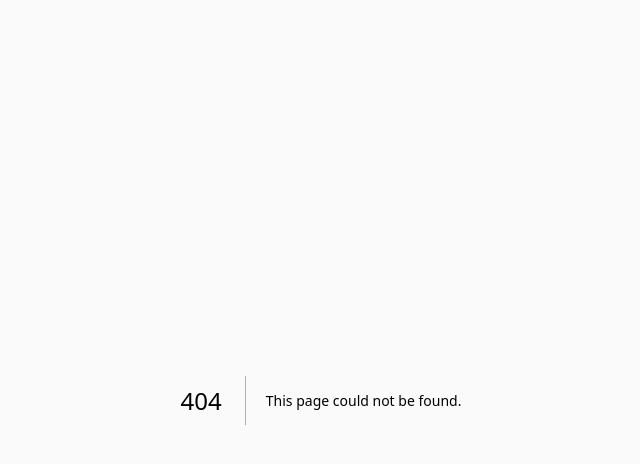
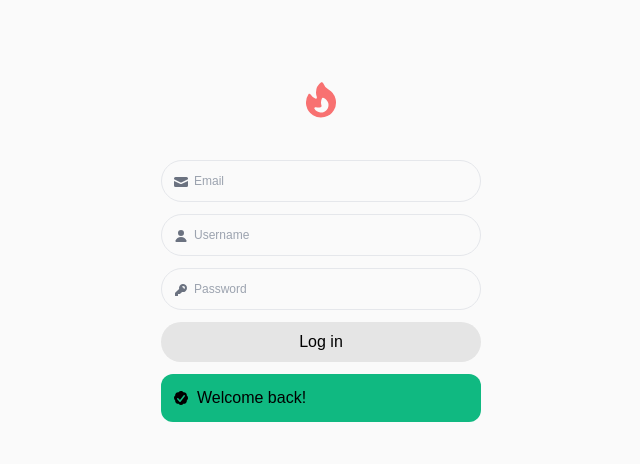
Before and after one commit to jxxxxe/nextJS_form_assignment, a Next.js app: page /log-in in a window 1280 px wide. Before the commit this address had no page. Shown: the top 464 px of the page, without its empty margins (319-959 px from the left). Built offline with nearby package versions, Linux system fonts and the light colour scheme.

Commit message:
Refactor: 로그인 에러메세지 관련 리팩토링 및 log-in 페이지로 명명

```diff
--- a/app/components/ErrorMessage.tsx
+++ /dev/null
@@ -1,7 +0,0 @@
-import { PropsWithChildren } from "react";
-
-const ErrorMessage = ({ children }: PropsWithChildren) => {
-  return <div className="text-red-500 text-xs ml-3 mt-1">{children}</div>;
-};
-
-export default ErrorMessage;
--- a/app/components/Input.tsx
+++ b/app/components/Input.tsx
@@ -1,10 +1,21 @@
 import { InputHTMLAttributes } from "react";
 
-export default function Input(props: InputHTMLAttributes<HTMLInputElement>) {
+interface inputPros extends InputHTMLAttributes<HTMLInputElement> {
+  errorMessages?: string[];
+}
+
+export default function Input(props: inputPros) {
   return (
-    <input
-      {...props}
-      className="w-full pl-8 py-3 border rounded-full text-xs bg-transparent p-1 outline-none focus:ring-2 focus:ring-offset-2 focus:ring-neutral-300 focus:border-neutral-200"
-    />
+    <div className="flex flex-col gap-1">
+      <input
+        {...props}
+        className="pl-8 py-3 border rounded-full text-xs bg-transparent p-1 outline-none focus:ring-2 focus:ring-offset-2 focus:ring-neutral-300 focus:border-neutral-200"
+      />
+      {props.errorMessages?.map((errorMessage: string, idx: number) => (
+        <div key={idx} className="w-50 text-red-500 text-xs ml-3 mt-1">
+          {errorMessage}
+        </div>
+      ))}
+    </div>
   );
 }
--- a/app/actions.ts
+++ b/app/log-in/actions.ts
@@ -1,12 +1,6 @@
 "use server";
 
 import { z } from "zod";
-
-export interface UserData {
-  emailError?: string[];
-  nameError?: string[];
-  passwordError?: string[];
-}
 
 const userSchema = z.object({
   email: z.string().endsWith("zod.com", "Only @zod.com emails are allowed."),
@@ -17,10 +11,7 @@ const userSchema = z.object({
     .regex(/\d/, "Password should contain at least one number (0123456789)."),
 });
 
-export async function handleForm(
-  prevState: boolean | UserData | null,
-  formData: FormData
-) {
+export async function loginAction(_: any, formData: FormData) {
   await new Promise((resolve) => {
     setTimeout(resolve, 2000);
   });
@@ -34,14 +25,6 @@ export async function handleForm(
   const result = userSchema.safeParse(userData);
 
   if (!result.success) {
-    const formatted = result.error.format();
-
-    return {
-      emailError: formatted.email?._errors,
-      nameError: formatted.name?._errors,
-      passwordError: formatted.password?._errors,
-    };
+    return result.error.flatten();
   }
-
-  return true;
 }
--- /dev/null
+++ b/app/log-in/page.tsx
@@ -0,0 +1,68 @@
+"use client";
+
+import {
+  CheckBadgeIcon,
+  EnvelopeIcon,
+  FireIcon,
+  KeyIcon,
+  UserIcon,
+} from "@heroicons/react/16/solid";
+import Input from "../components/Input";
+import { loginAction } from "./actions";
+import LoginButton from "../components/LoginButton";
+import { useFormState } from "react-dom";
+
+export default function LoginPage() {
+  const [state, action] = useFormState(loginAction, null);
+
+  return (
+    <div className="flex flex-col gap-10 items-center p-20 h-full text-black">
+      <FireIcon className="text-red-400 h-10 w-10" />
+      <form action={action} className="flex flex-col gap-3">
+        <div className="flex flex-col gap-1">
+          <div className="relative">
+            <EnvelopeIcon className="size-4 absolute left-3 top-[1.4rem] transform -translate-y-1/2 text-gray-500" />
+            <Input
+              placeholder="Email"
+              type="email"
+              name="email"
+              required
+              errorMessages={state?.fieldErrors.email}
+            />
+          </div>
+        </div>
+        <div className="flex flex-col gap-1">
+          <div className="relative">
+            <UserIcon className="size-4 absolute left-3 top-[1.4rem] transform -translate-y-1/2 text-gray-500" />
+            <Input
+              placeholder="Username"
+              type="name"
+              name="name"
+              required
+              errorMessages={state?.fieldErrors.name}
+            />
+          </div>
+        </div>
+        <div>
+          <div className="relative">
+            <KeyIcon className="size-4 absolute left-3 top-[1.4rem] transform -translate-y-1/2 text-gray-500" />
+            <Input
+              placeholder="Password"
+              type="password"
+              name="password"
+              required
+              errorMessages={state?.fieldErrors.password}
+            />
+          </div>
+        </div>
+        <LoginButton />
+        {!state?.fieldErrors && (
+          <div className="w-80 bg-emerald-500 rounded-xl flex items-center p-3 gap-2">
+            <CheckBadgeIcon className="size-4" />
+            Welcome back!
+          </div>
+        )}
+      </form>
+    </div>
+  );
+}
--- a/app/page.tsx
+++ b/app/page.tsx
@@ -1,73 +1,12 @@
 "use client";
 
-import {
-  CheckBadgeIcon,
-  EnvelopeIcon,
-  FireIcon,
-  KeyIcon,
-  UserIcon,
-} from "@heroicons/react/16/solid";
-import Input from "./components/Input";
-import LoginButton from "./components/LoginButton";
-import { handleForm } from "./actions";
-import { useActionState } from "react";
-import ErrorMessage from "./components/ErrorMessage";
+import Link from "next/link";
 
 export default function Home() {
-  const [state, action] = useActionState(handleForm, null);
-
   return (
-    <div className="flex flex-col gap-10 items-center p-20 h-full text-black">
-      <FireIcon className="text-red-400 h-10 w-10" />
-      <form action={action} className="flex flex-col gap-3">
-        <div className="flex flex-col gap-1">
-          <div className="relative">
-            <EnvelopeIcon className="size-4 absolute left-3 top-1/2 transform -translate-y-1/2 text-gray-500" />
-            <Input placeholder="Email" type="email" name="email" required />
-          </div>
-          {state &&
-            state !== true &&
-            state.emailError?.map((error, index) => (
-              <ErrorMessage key={"email-error" + index}>{error}</ErrorMessage>
-            ))}
-        </div>
-        <div className="flex flex-col gap-1">
-          <div className="relative">
-            <UserIcon className="size-4 absolute left-3 top-1/2 transform -translate-y-1/2 text-gray-500" />
-            <Input placeholder="Username" type="name" name="name" required />
-          </div>
-          {state &&
-            state !== true &&
-            state.nameError?.map((error, index) => (
-              <ErrorMessage key={"name-error" + index}>{error}</ErrorMessage>
-            ))}
-        </div>
-        <div>
-          <div className="relative">
-            <KeyIcon className="size-4 absolute left-3 top-1/2 transform -translate-y-1/2 text-gray-500" />
-            <Input
-              placeholder="Password"
-              type="password"
-              name="password"
-              required
-            />
-          </div>
-          {state &&
-            state !== true &&
-            state.passwordError?.map((error, index) => (
-              <ErrorMessage key={"password-error" + index}>
-                {error}
-              </ErrorMessage>
-            ))}
-        </div>
-        <LoginButton />
-        {state === true && (
-          <div className="w-80 bg-emerald-500 rounded-xl flex items-center p-3 gap-2">
-            <CheckBadgeIcon className="size-4" />
-            Welcome back!
-          </div>
-        )}
-      </form>
+    <div className="flex flex-col gap-3 text-black justify-center items-center w-full h-full">
+      <Link href="/log-in">로그인하기</Link>
+      <Link href="/create-account">회원가입하기</Link>
     </div>
   );
 }
```
